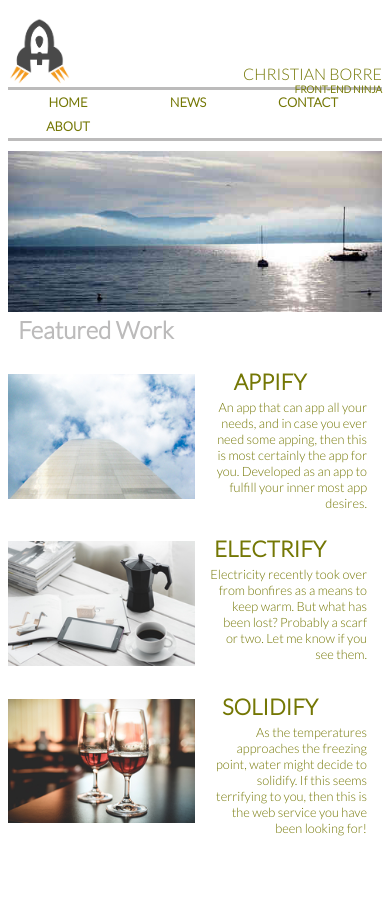
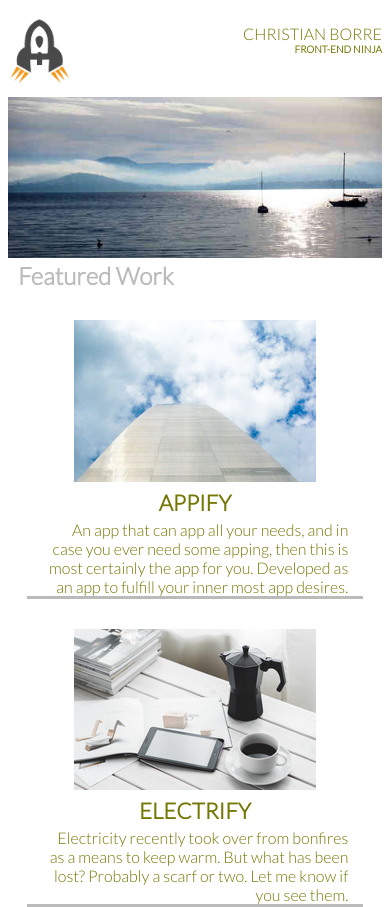
Before and after one commit to leBoer/Portfolio-Site, a plain HTML site: page index.html in a window 390 px wide. Shown: the top 907 px of the page. Before the commit the page ends 854 px from the top, so only its background shows below. Drawn offline with Linux system fonts and the light colour scheme.

Commit message:
made the site readable on small screens, minimum font size 16px

```diff
--- a/css/main.css
+++ b/css/main.css
@@ -1,5 +1,5 @@
 /* {
-    border: 1px solid red !important;
+    outline: 1px solid red !important;
 }
 */
 
@@ -77,12 +77,10 @@ a:link, a:visited {
 }
 
 .col-12 a:hover, a:active {
-  background-color: #7A991A;
+  background-color: #7a991a;
 }
 
 .headertext {
-  position: relative;
-  top: 50%;
   transform: translateY(50%);
 }
 
@@ -144,16 +142,6 @@ a:link, a:visited {
 
 .col-12 {
   width: 100%;
-  border-top-style: solid;
-  border-top-color: #bcbbbb;
-}
-
-.col-4:first-of-type {
-  text-align: left;
-}
-
-.col-4:last-of-type {
-  text-align: right;
 }
 
 .logo {
@@ -162,13 +150,21 @@ a:link, a:visited {
 
 @media only screen and (max-width: 380px) {
   p {
-    font-size: 0.8em;
+    font-size: 14px;
+  }
+
+  ul {
+    display: none;
   }
 }
 
 @media only screen and (max-width: 500px) {
   body {
-    font-size: 0.8em;
+    font-size: 16px;
+  }
+
+  ul {
+    display: none;
   }
 
   h1 {
@@ -213,7 +209,7 @@ a:link, a:visited {
 
 @media only screen and (min-width: 501px) and (max-width: 1000px) {
   body {
-    font-size: 1em;
+    font-size: 16px;
   }
 
   h1 {
@@ -249,7 +245,7 @@ a:link, a:visited {
 
   .workimage {
     width: 50%;
-    text-align: left;
+    text-align: center;
   }
 
   .worklink {
@@ -270,4 +266,46 @@ a:link, a:visited {
   p {
     font-size: 1.5em;
   }
+
+  .col-12 {
+    border-top-style: solid;
+    border-top-color: #bcbbbb;
+  }
 }
+
+@media only screen and (max-width: 649px) {
+  ul{
+    display: none;
+  }
+
+  .workimage {
+    width: 75%;
+    margin: 0 auto;
+  }
+
+  .worklink {
+    width: 90%;
+    margin: 0 auto;
+    text-align: justify;
+    border-bottom-style: solid;
+    border-bottom-color: #bcbbbb;
+  }
+
+  a {
+    margin: 0 auto;
+  }
+
+  .col-4 {
+    text-align: center;
+  }
+}
+
+@media only screen and (min-width: 1001px) {
+  .col-4:first-of-type {
+    text-align: left;
+  }
+
+.col-4:last-of-type {
+    text-align: right;
+  }
+}
```
